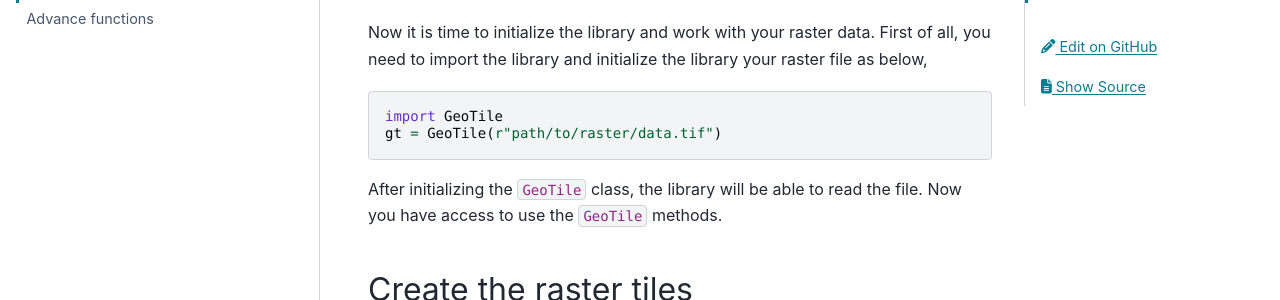
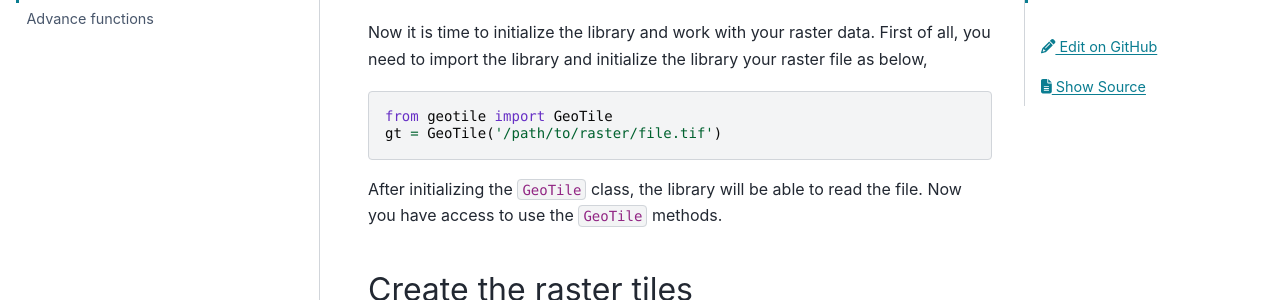
Before and after one commit to osgeonepal/geotile, a Sphinx documentation site: the page built from docs/source/pages/basic.md, in a window 1280 px wide and 1400 px high. Shown: the part 236-536 px from the top of the window. Built offline with Sphinx 7.4.7 and the PyData theme 0.15.4, drawn with Linux system fonts in a browser that asks for light colours; some of the changed text lies outside the part shown.

Commit message:
fix on module

````diff
--- a/docs/source/pages/basic.md
+++ b/docs/source/pages/basic.md
@@ -3,8 +3,8 @@
 Now it is time to initialize the library and work with your raster data. First of all, you need to import the library and initialize the library your raster file as below,
 
 ```python
-import GeoTile
-gt = GeoTile(r"path/to/raster/data.tif")
+from geotile import GeoTile
+gt = GeoTile('/path/to/raster/file.tif')
 ```
 
 After initializing the `GeoTile` class, the library will be able to read the file. Now you have access to use the `GeoTile` methods.
@@ -45,8 +45,8 @@ mosaic_rasters('/path/to/input/folder', '/path/to/output/file.tif')
 To generate the raster mask from shapefile, you need to initialize the GeoTile class first,
 
 ```python
-import GeoTile
-gt = GeoTile(r"path/to/raster/data.tif")
+from geotile import GeoTile
+gt = GeoTile('/path/to/raster/file.tif')
 
 # generate shapefile mask
 gt.generate_raster_mask_from_shapefile('/path/to/shapefile.shp', '/path/to/output/file.tif')
````
Also changed, not shown: 2 other files.
